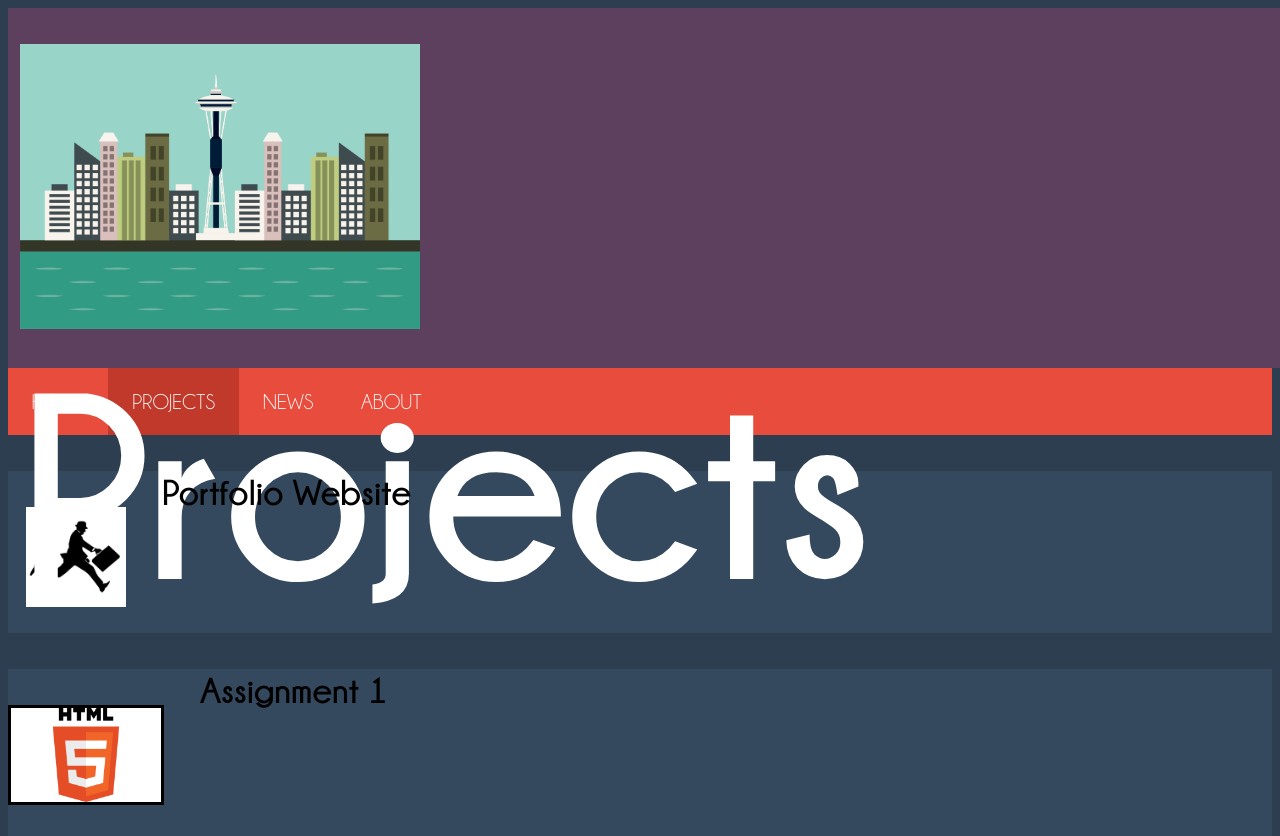
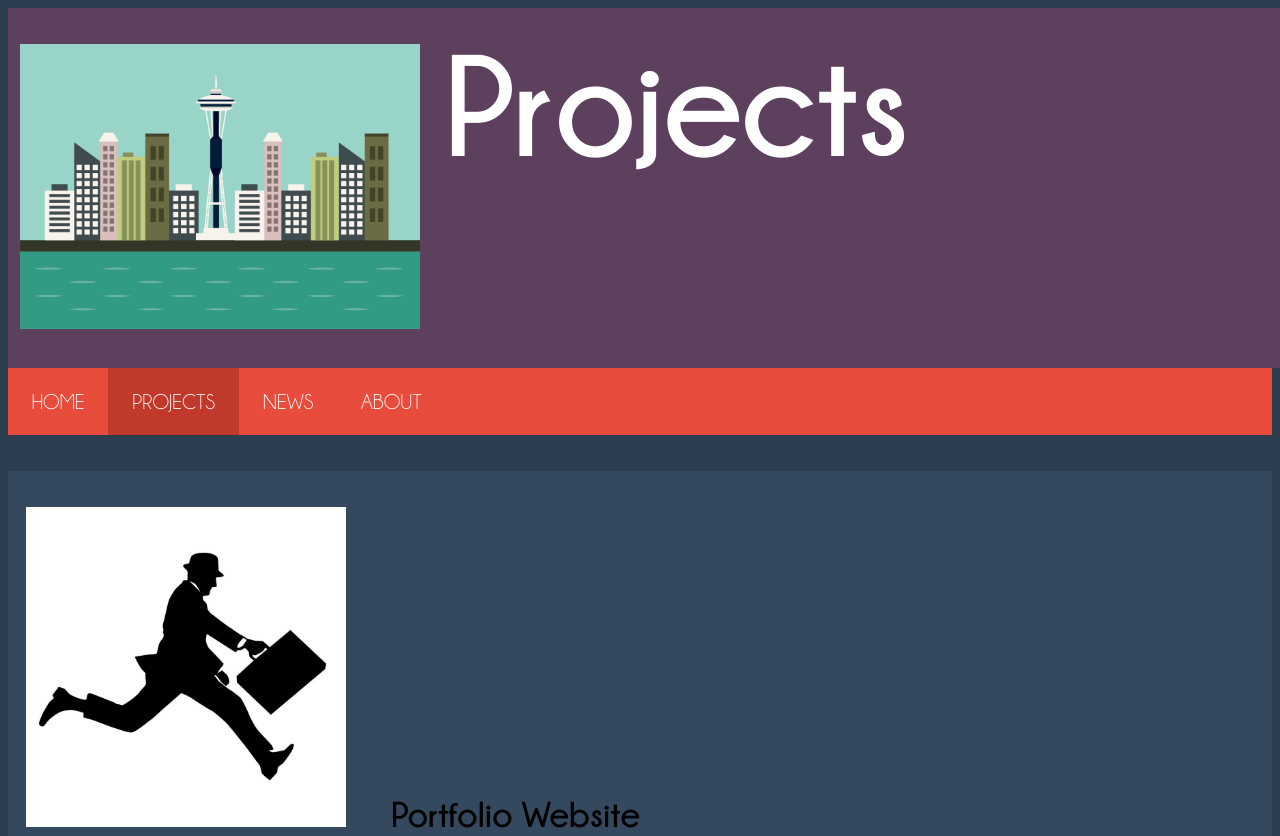
Before and after one commit to ajeszeck/portfolio, a plain HTML site: page projects.html in a window 1280 px wide. Shown: the top 836 px of the page. Drawn offline with Linux system fonts and the light colour scheme.

Commit message:
fixes header to use flexbox

```diff
--- a/projects.html
+++ b/projects.html
@@ -8,7 +8,7 @@
   <body>
     <header>
       <img src="photos/seattleflatui.jpg" width="400" alt="Cool flat image of the Seattle skyline.">
-      <h1 class="projectsheader">Projects</h1>
+      <h1 class="header">Projects</h1>
     </header>
     <nav>
       <ul>
--- a/styles/first-stylesheet.css
+++ b/styles/first-stylesheet.css
@@ -3,6 +3,7 @@ html {
   font-family: champagne;
   font-size: 24px;
   color: black;
+  box-sizing: border-box;
 }
 
 @font-face {
@@ -28,15 +29,23 @@ header {
   width: 100%;
   height: 14em;
   color: white;
+  display: flex;
+  flex-direction: row;
+  flex-wrap: nowrap;
+  justify-content: flex-start;
+  align-items: flex-start;
 }
 
-/* used div to style home page header */
+/* .name to style home page header */
 
-div {
-  margin: auto;
-  float: left;
-  margin-left: 1em;
-  margin-top: 0.55em;
+.name {
+  margin-top: 1rem;
+}
+
+img {
+  margin-top: 1em;
+  margin-right: 1em;
+  min-width: 25vw;
 }
 
 h1 {
@@ -45,23 +54,13 @@ h1 {
 }
 
 h1.header {
-  font-size: 12em;
-}
-
-h1.projectsheader {
- font-size: 11em;
+  font-size: 6rem;
+  margin-top: 0;
 }
 
 h4 {
   font-family: champagnebold;
   margin-top: 1em;
-}
-
-img {
-  float:left;
-  display: block;
-  margin-top: 1em;
-  margin-right: 1em;
 }
 
  h4 img.html5 {
```
Also changed, not shown: index.html (+1 -1 lines).
